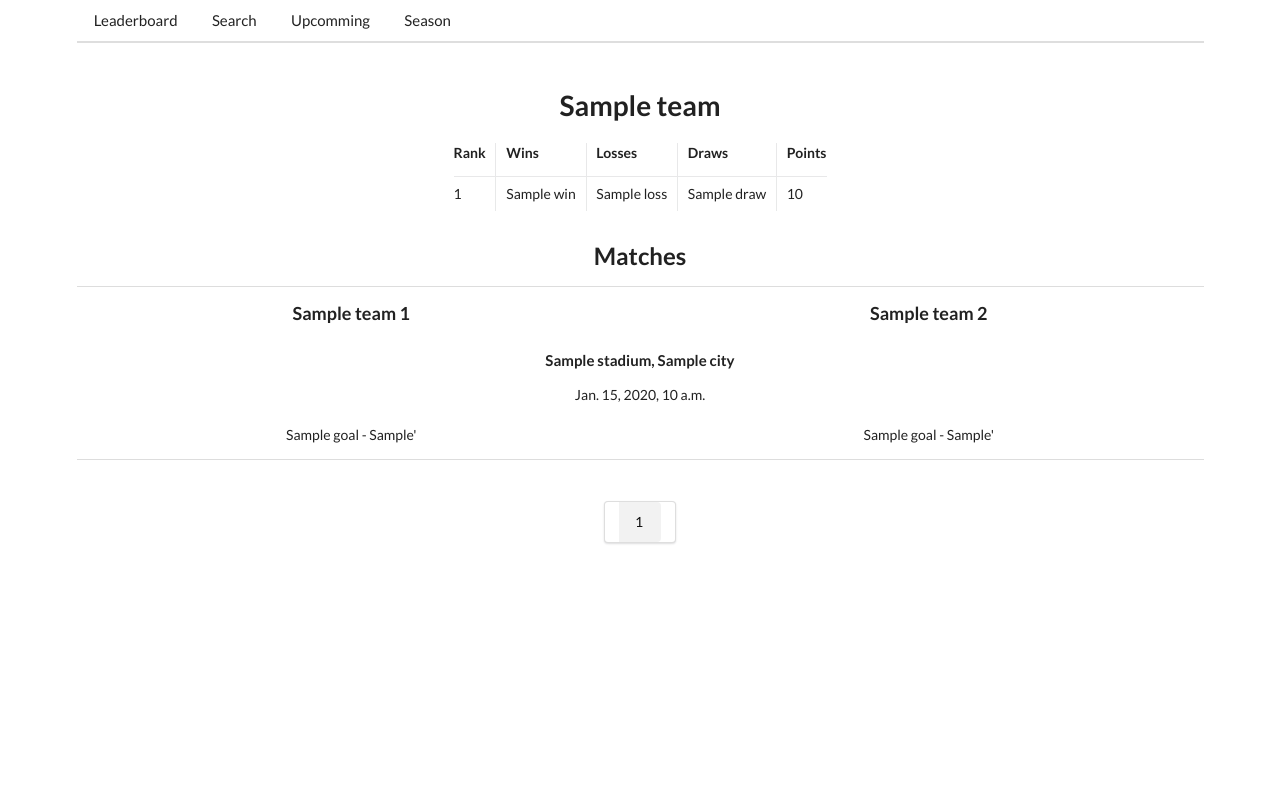
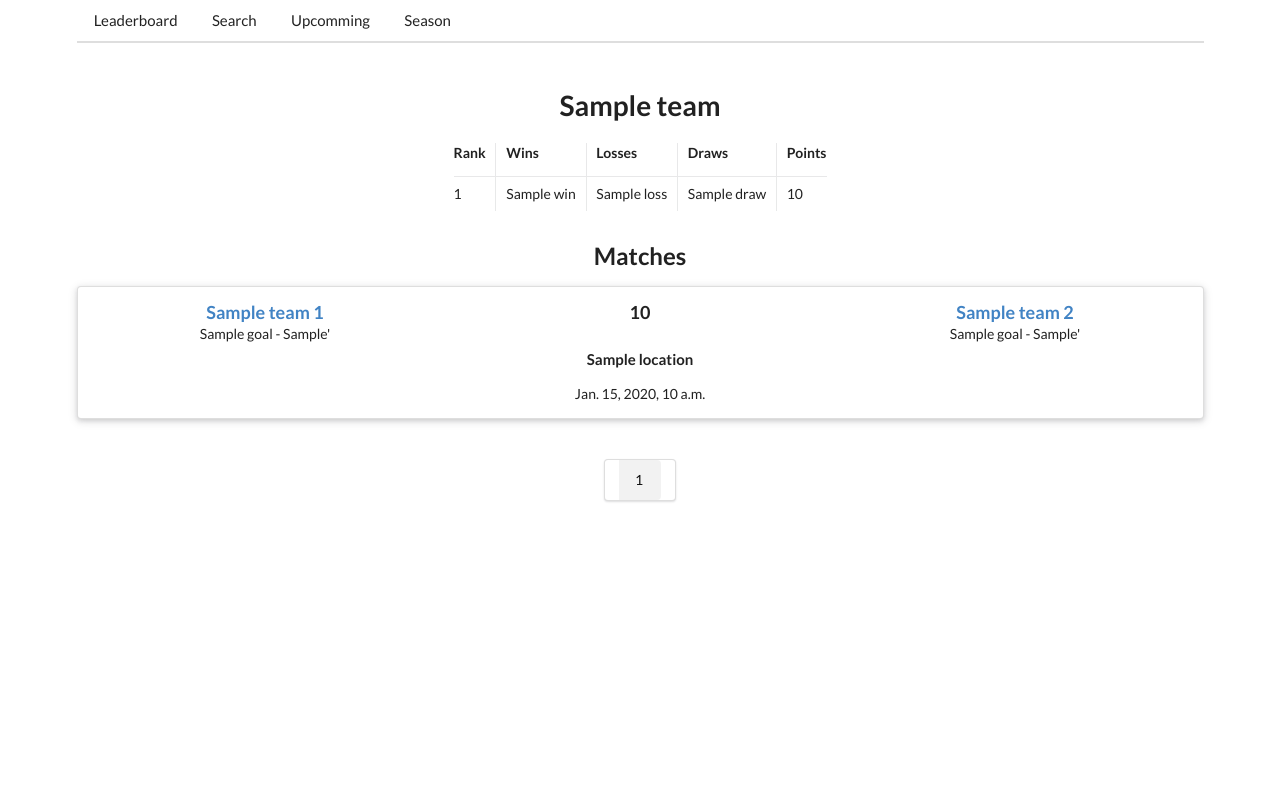
Before and after one commit to ZeppelinCode/football_stats_django, a Django app: template football_stats/templates/teams/team.html in a window 1280 px wide. Run offline with Django 3.2, Linux system fonts and the light colour scheme; the template is opened without the code that fills it: most values are stand-ins (such as "Sample title", 1, 10 or a date in 2020).

Commit message:
pagination and some ui fixes

```diff
--- a/football_stats/matches/services/match_service.py
+++ b/football_stats/matches/services/match_service.py
@@ -1,13 +1,13 @@
 from matches.models import Match, Goal, Location
 from django.db.models import Q
 from matches.services.domain import MatchInfo
-from typing import List, Tuple
+from typing import List, Tuple, Optional
 from django.core.paginator import Paginator
 
 
 def get_all_matches_for_team(
     team_id: int,
-    page: int
+    page: Optional[int]
 ) -> Tuple[List[MatchInfo], Paginator]:
     all_matches = Match.objects \
         .select_related('location') \
--- a/football_stats/teams/views.py
+++ b/football_stats/teams/views.py
@@ -24,7 +24,8 @@ def team_search(request: HttpRequest):
 
 def team(request: HttpRequest, team_id: int):
     team = get_team(team_id)
-    matches, paginator = get_all_matches_for_team(team_id, 3)
+    page = request.GET.get('page')
+    matches, paginator = get_all_matches_for_team(team_id, page)
     print(paginator.__dict__)
     return render(
         request,
--- a/football_stats/templates/teams/team.html
+++ b/football_stats/templates/teams/team.html
@@ -29,38 +29,46 @@
 <br>
 
 <h2 class="header centered">Matches</h2>
-<div class="ui divider"></div>
 {% for match_info in matches %}
-  {% comment %} Teams {% endcomment %}
-  <div class="ui two column grid">
+  <div class="ui raised segment">
+    <div class="ui three column grid">
       <div class="ui column">
+        <a href="{% url 'team' match_info.match.team_1.id%}">
           <h3 class="header centered">
             {{match_info.match.team_1.team_name}}
           </h3>
-    </div>
-    <div class="ui column">
-      <h3 class="header centered">
-        {{match_info.match.team_2.team_name}}
-      </h3>
-    </div>
-  </div>
+        </a>
 
-  <h4 class="header centered">
-    {{match_info.match.location.stadium}}, {{match_info.match.location.city}}
-  </h4>
-
-  <div class="centered">
-    {{match_info.match.match_time_utc}}
-  </div>
-  <br>
-
-  <div class="ui two column grid">
         <div class="ui column centered">
           {% for goal in match_info.goals_team_1 %}
             {{goal.goal_getter_name}} - {{goal.match_minute}}'
             <br>
           {% endfor %}
         </div>
+      </div>
+
+      <div class="ui column">
+        <h3 class="header centered">
+          {{match_info.score}}
+        </h3>
+        {% if match_info.match.location %}
+          <h4 class="header centered">
+              {{match_info.match.location}}
+          </h4>
+        {% endif %}
+
+        <div class="centered">
+          {{match_info.match.match_time_utc}}
+        </div>
+      </div>
+
+      <div class="ui column">
+        <a href="{% url 'team' match_info.match.team_2.id%}">
+          <h3 class="header centered">
+            {{match_info.match.team_2.team_name}}
+          </h3>
+        </a>
+
         <div class="ui column centered">
           {% for goal in match_info.goals_team_2 %}
             {{goal.goal_getter_name}} - {{goal.match_minute}}'
@@ -68,19 +76,20 @@
           {% endfor %}
         </div>
       </div>
-  <div class="ui divider"></div>
+    </div>
+  </div>
 {% endfor %}
 
 <div class="ui grid centered" style="margin-bottom: 40px; margin-top: 40px">
   <div class="ui pagination menu">
     {% if paginator.has_previous %}
-      <a href="" class="item">Prev</a>
+      <a href="?page={{ paginator.previous_page_number }}" class="item">Prev</a>
     {% endif %}
     {% for page in page_range %}
-      <a href="" class="item {% if page == paginator.number %}active{% endif %}">{{page}}</a>
+      <a href="?page={{page}}" class="item {% if page == paginator.number %}active{% endif %}">{{page}}</a>
     {% endfor %}
     {% if paginator.has_next %}
-      <a href="" class="item">Next</a>
+      <a href="?page={{ paginator.next_page_number }}" class="item">Next</a>
     {% endif %}
   </div>
 </div>
```
Also changed, not shown: football_stats/matches/models.py (+9 -1 lines), football_stats/matches/services/domain.py (+10 -0 lines). Lines whose indentation alone changed are shown as unchanged.
